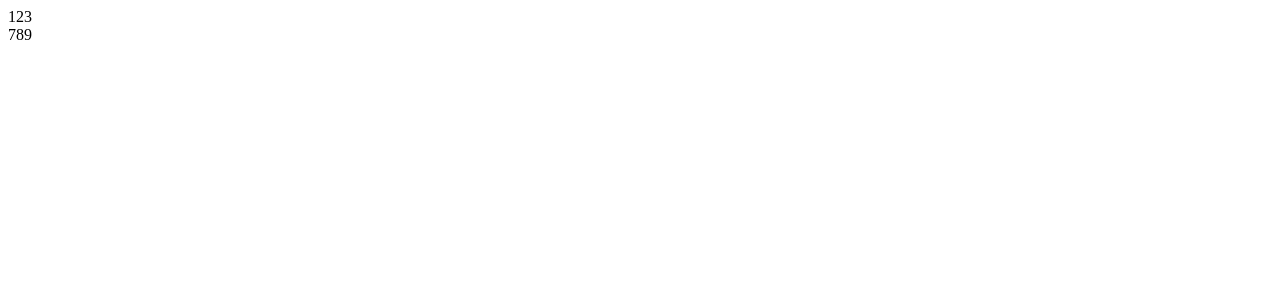
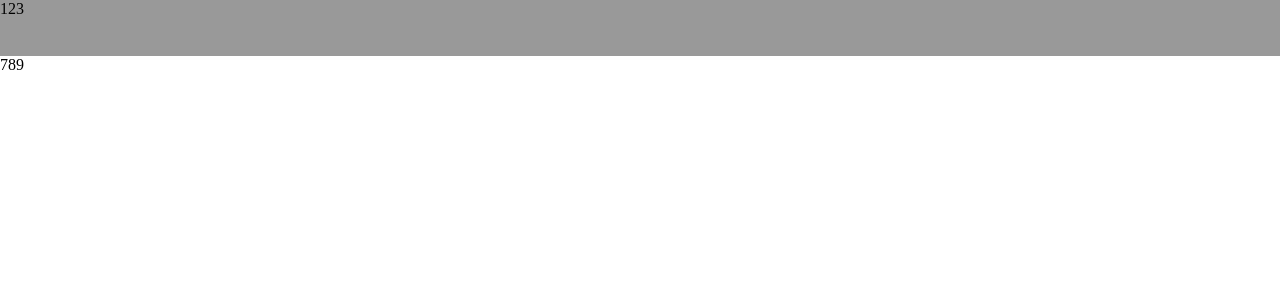
Before and after one commit to ChunGui-MengLiRen/baixuege, a Vue app in the folder baixuege-page/: page / in a window 1280 px wide. Shown: the top 300 px of the page. Built offline with nearby package versions, Linux system fonts and the light colour scheme.

Commit message:
添加预处理器

```diff
--- a/baixuege-page/package.json
+++ b/baixuege-page/package.json
@@ -13,7 +13,7 @@
   },
   "devDependencies": {
     "@vitejs/plugin-vue": "^2.3.1",
-    "scss": "^0.2.4",
+    "less": "^4.1.3",
     "vite": "^2.9.5"
   }
 }
--- a/baixuege-page/src/layout/index.vue
+++ b/baixuege-page/src/layout/index.vue
@@ -5,6 +5,9 @@
   <footer>789</footer>
 </template>
 
-<style lang="scss" scoped>
-
+<style lang="less" scoped>
+header {
+  height: 56px;
+  background-color: #999;
+}
 </style>
--- a/baixuege-page/src/main.js
+++ b/baixuege-page/src/main.js
@@ -1,6 +1,8 @@
 import { createApp } from 'vue';
 import App from './App.vue';
 import router from './router';
+
+import "./style/index.less"
 
 const app = createApp(App);
 
--- /dev/null
+++ b/baixuege-page/src/style/index.less
@@ -0,0 +1,4 @@
+*{
+  margin: 0;
+  padding: 0;
+}
```
Also changed, not shown: 1 other file (tests, documents, lock files or other folders).
